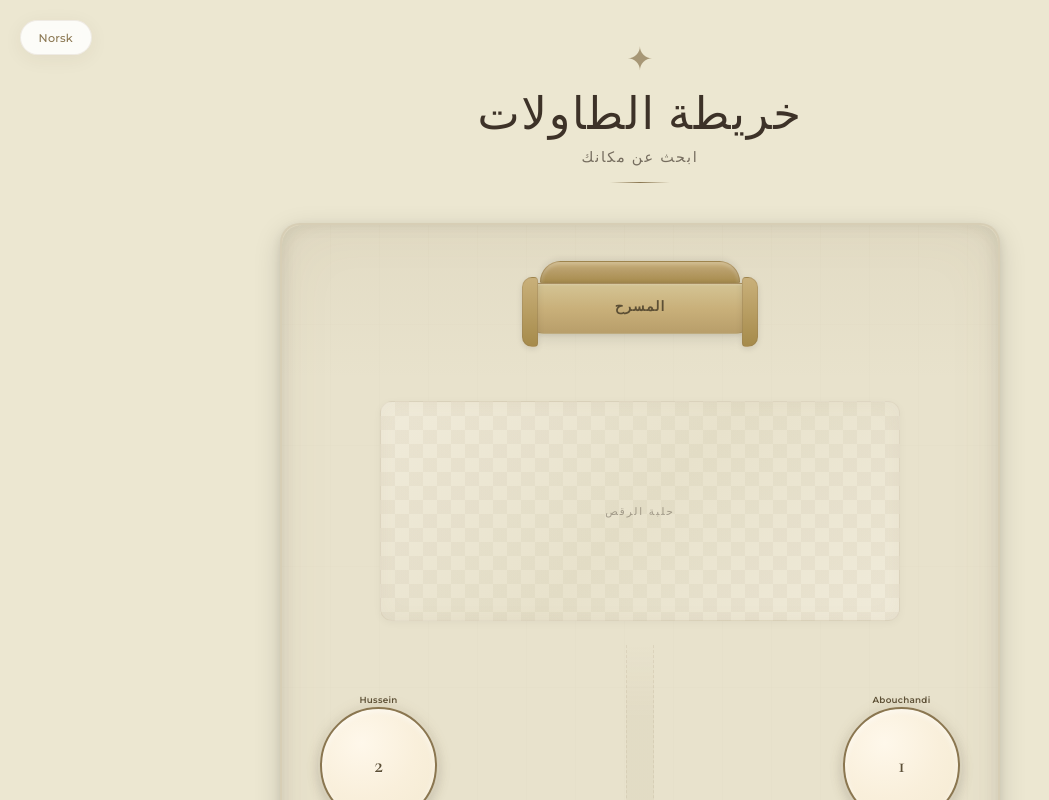
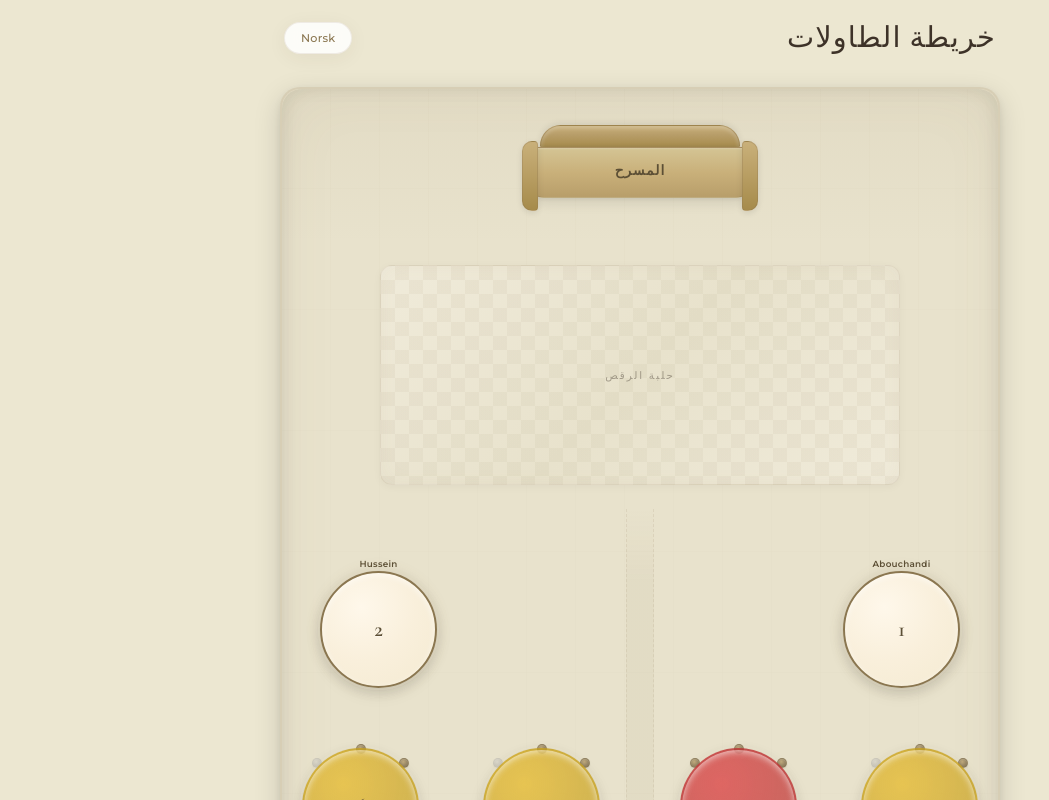
Before and after one commit to mahmoudAndRanim/wedding-map, a React (Vite) app: page / in a window 1280 px wide. Shown: the top 800 px of the page, without its empty margins (0-1049 px from the left). Built offline with nearby package versions, Linux system fonts and the light colour scheme; no server answers.

Commit message:
style: title in navbar with lang toggle, remove subtitle

```diff
--- a/src/App.jsx
+++ b/src/App.jsx
@@ -56,19 +56,15 @@ export default function App() {
 
   return (
     <div className={`app${isArabic ? ' rtl' : ''}`}>
+      <nav className="navbar">
+        <h1 className="navbar__title">{t.title}</h1>
         <button
           className="lang-toggle"
           onClick={() => setLang(lang === 'no' ? 'ar' : 'no')}
         >
           {t.langBtn}
         </button>
-
-      <header className="header">
-        <div className="header__ornament">✦</div>
-        <h1 className="header__title">{t.title}</h1>
-        <p className="header__subtitle">{t.subtitle}</p>
-        <div className="header__divider" />
-      </header>
+      </nav>
 
       {loading ? (
         <div className="loading">
--- a/src/index.css
+++ b/src/index.css
@@ -70,9 +70,6 @@ body {
 /* ===== LANGUAGE TOGGLE ===== */
 
 .lang-toggle {
-  position: fixed;
-  top: 1.25rem;
-  right: 1.25rem;
   background: rgba(255, 255, 255, 0.85);
   backdrop-filter: blur(10px);
   -webkit-backdrop-filter: blur(10px);
@@ -81,11 +78,10 @@ body {
   font-family: var(--font-body), 'Noto Naskh Arabic', sans-serif;
   font-size: 0.7rem;
   font-weight: 500;
-  padding: 0.6rem 1.1rem;
+  padding: 0.5rem 1rem;
   border-radius: 30px;
   cursor: pointer;
   transition: all 0.4s cubic-bezier(0.4, 0, 0.2, 1);
-  z-index: 100;
   box-shadow: 0 4px 20px rgba(61, 50, 40, 0.06);
   letter-spacing: 0.02em;
 }
@@ -97,50 +93,23 @@ body {
   box-shadow: 0 8px 30px rgba(61, 50, 40, 0.1);
 }
 
-.rtl .lang-toggle {
-  right: auto;
-  left: 1.25rem;
+/* ===== NAVBAR ===== */
+
+.navbar {
+  width: 100%;
+  max-width: 720px;
+  display: flex;
+  align-items: center;
+  justify-content: space-between;
+  padding: 20px 4px 12px;
 }
 
-/* ===== HEADER ===== */
-
-.header {
-  text-align: center;
-  padding: 40px 20px 20px;
-  position: relative;
-}
-
-.header__ornament {
-  font-family: var(--font-accent);
-  color: var(--gold);
-  font-size: clamp(1.4rem, 4vw, 2rem);
-  margin-bottom: 4px;
-  opacity: 0.7;
-}
-
-.header__title {
+.navbar__title {
   font-family: var(--font-heading);
-  font-size: clamp(1.8rem, 5vw, 2.8rem);
+  font-size: clamp(1.4rem, 4vw, 1.8rem);
   font-weight: 500;
   color: var(--text);
   letter-spacing: 0.04em;
-}
-
-.header__subtitle {
-  font-family: var(--font-body);
-  font-size: clamp(0.75rem, 2vw, 0.9rem);
-  font-weight: 300;
-  color: var(--text-dim);
-  margin-top: 6px;
-  letter-spacing: 0.12em;
-  text-transform: uppercase;
-}
-
-.header__divider {
-  width: 60px;
-  height: 1px;
-  background: linear-gradient(90deg, transparent, var(--gold), transparent);
-  margin: 16px auto 0;
 }
 
 /* ===== HALL CONTAINER ===== */
```
Lines whose indentation alone changed are shown as unchanged.
